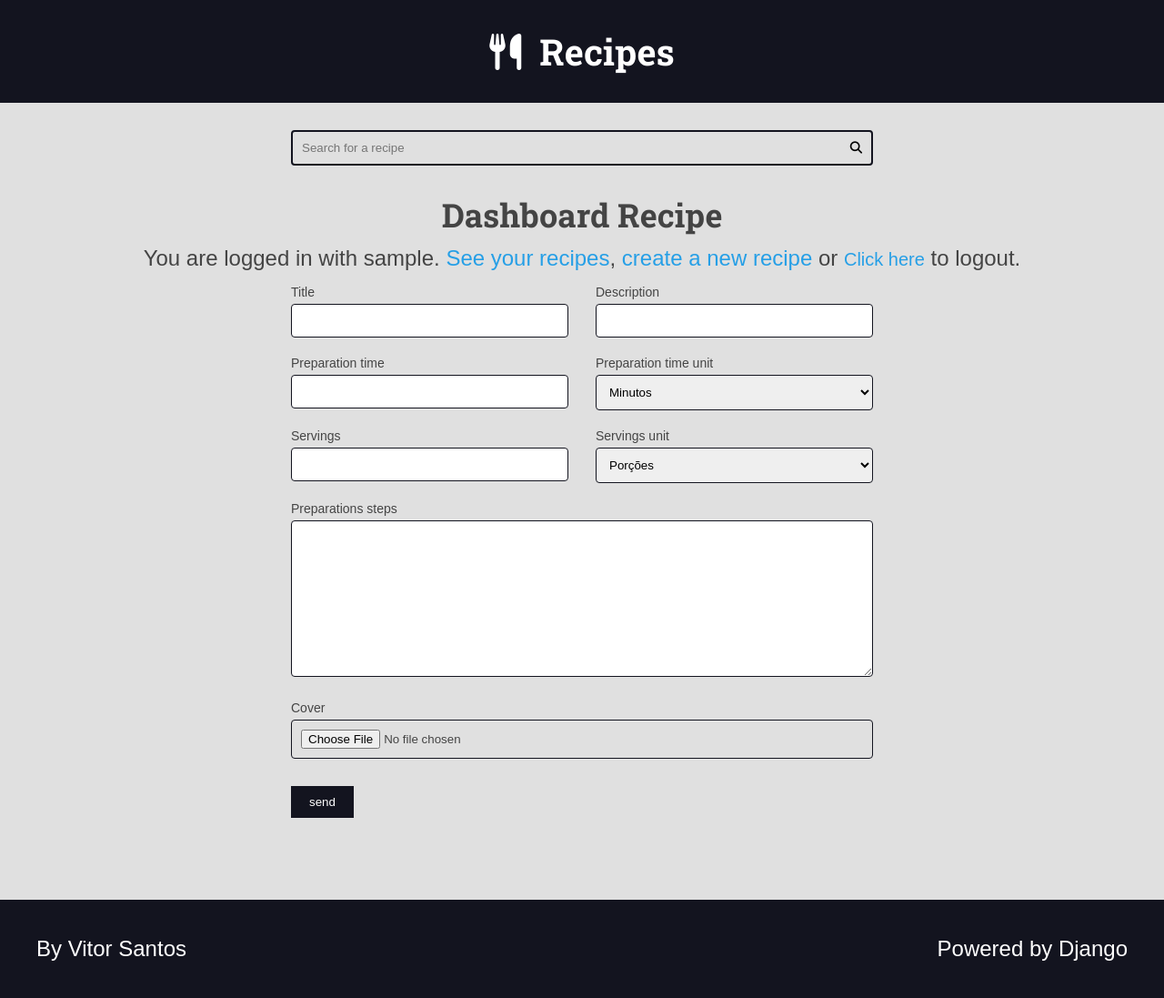
After one commit to vitorsaantos/site_receitas, a Django app: page /authors/dashboard/recipe/new/ in a window 1280 px wide. The commit adds this page. Shown: the whole page at 91% size. Run offline with Django 5.2, Linux system fonts and the light colour scheme; the visitor is signed in with stand-in values (Sample User, id 1); some libraries are stand-ins or nearby versions.

Commit message:
dashboard user
creating area of dashboard  for the user send recipe

```diff
--- /dev/null
+++ b/authors/forms/recipe_form.py
@@ -0,0 +1,45 @@
+from django import forms
+from recipes.models import Recipe
+from utils.django_forms import add_attr
+
+class AuthorRecipeForm(forms.ModelForm):
+    def __init__(self, *args, **kwargs):
+        super().__init__(*args, **kwargs)
+
+        add_attr(self.fields.get('preparations_steps'), 'class', 'span-2')
+        add_attr(self.fields.get('cover'), 'class', 'span-2')
+
+    class Meta:
+        model = Recipe
+        fields = [
+            'title',
+            'description',
+            'preparation_time',
+            'preparation_time_unit',
+            'servings',
+            'servings_unit',
+            'preparations_steps',
+            'cover',
+        ]
+        widgets = {
+            'cover': forms.FileInput(
+                attrs={
+                    'class': 'span-2'
+                }
+            ),
+
+            'servings_unit': forms.Select(
+                choices=(
+                    ('Porções', 'Porções'),
+                    ('Pedaços', 'Pedaços'),
+                    ('Pessoas', 'Pessoas'),
+                )
+            ),
+
+            'preparation_time_unit': forms.Select(
+                choices=(
+                    ('Minutos', 'Minutos'),
+                    ('Horas', 'Horas'),
+                )
+            )
+        }
--- a/authors/templates/authors/pages/dashboard.html
+++ b/authors/templates/authors/pages/dashboard.html
@@ -12,7 +12,7 @@
         <ul>
           {% for recipe in recipes %}
             <li>
-              <a href="#">{{ recipe.title }}</a>
+              <a href={% url 'authors:dashboard_recipe_edit' recipe.id %}>{{ recipe.title }}</a>
             </li>
           {% empty %}
             <li>
--- /dev/null
+++ b/authors/templates/authors/pages/dashboard_recipe.html
@@ -0,0 +1,19 @@
+{% extends "global/base.html" %}
+
+{% block title %}Dashboard Recipe | {% endblock title %}
+
+{% block content %}
+  <div class="main-content center container">
+      <h2>Dashboard Recipe</h2>
+      {% include "global/partials/message.html" %}
+      {% include 'authors/partials/login_message.html' %}
+
+    <div class="left">
+      {% include "global/partials/form.html" %}
+    </div>
+
+  </div>
+
+
+
+{% endblock content %}
--- a/authors/templates/authors/partials/login_message.html
+++ b/authors/templates/authors/partials/login_message.html
@@ -1,6 +1,9 @@
 {% if user.is_authenticated %}
 <div class="login-message">
-    You are logged in with {{ request.user.username }}. Please,
+    You are logged in with
+    {{ request.user.username }}.
+    <a href="{% url 'authors:dashboard' %}">See your recipes</a>,
+    <a href="{% url 'authors:dashboard_recipe_new' %}">create a new recipe</a> or
     <form class="inline-form" action="{% url 'authors:logout' %}" method='POST'>
         {% csrf_token %}
         <input type="hidden" name="username" value="{{ request.user.username }}">
--- a/authors/urls.py
+++ b/authors/urls.py
@@ -10,4 +10,10 @@ urlpatterns = [
     path('login/create/', views.login_create, name='login_create'),
     path('logout/', views.logout_view, name='logout'),
     path('dashboard/', views.dashbord, name='dashboard'),
+    path(
+        'dashboard/recipe/new/',
+        views.dashboard_recipe_new, name='dashboard_recipe_new'
+    ),
+    path('dashboard/recipe/<int:id>/edit/',
+         views.dashbord_recipe_edit, name='dashboard_recipe_edit'),
 ]
--- a/authors/views.py
+++ b/authors/views.py
@@ -5,6 +5,7 @@ from django.urls import reverse
 from django.contrib.auth import authenticate, login, logout
 from django.contrib.auth.decorators import login_required
 from recipes.models import Recipe
+from authors.forms.recipe_form import AuthorRecipeForm
 
 
 from .forms import LoginForm, RegisterForm
@@ -91,3 +92,71 @@ def dashbord(request):
         'recipes': recipes,
         }
     )
+
+@login_required(login_url='authors:login', redirect_field_name='next')
+def dashbord_recipe_edit(request, id):
+    recipe = Recipe.objects.filter(
+        is_published=False,
+        author=request.user,
+        pk=id
+    ).first()
+
+    if not recipe:
+        raise Http404()
+
+    form = AuthorRecipeForm(
+        data=request.POST or None,
+        files=request.FILES or None,
+        instance=recipe
+    )
+
+    if form.is_valid():
+        # Agora, o form é válido e eu posso tentar salvar
+        recipe = form.save(commit=False)
+
+        recipe.author = request.user
+        recipe.preparetion_steps_is_html = False
+        recipe.is_published = False
+
+        recipe.save()
+
+        messages.success(request, 'Sua receita foi salva com sucesso!')
+        return redirect(reverse('authors:dashboard_recipe_edit', args=(id,)))
+
+    return render(
+        request,
+        'authors/pages/dashboard_recipe.html',
+    context={
+            'form': form,
+        }
+    )
+
+@login_required(login_url='authors:login', redirect_field_name='next')
+def dashboard_recipe_new(request):
+    form = AuthorRecipeForm(
+        data=request.POST or None,
+        files=request.FILES or None,
+    )
+
+    if form.is_valid():
+        recipe: Recipe = form.save(commit=False)
+
+        recipe.author = request.user
+        recipe.preparation_steps_is_html = False
+        recipe.is_published = False
+
+        recipe.save()
+
+        messages.success(request, 'Salvo com sucesso!')
+        return redirect(
+            reverse('authors:dashboard_recipe_edit', args=(recipe.id,))
+        )
+
+    return render(
+        request,
+        'authors/pages/dashboard_recipe.html',
+        context={
+            'form': form,
+            'form_action': reverse('authors:dashboard_recipe_new')
+        }
+    )
--- a/base_static/global/css/styles.css
+++ b/base_static/global/css/styles.css
@@ -64,6 +64,15 @@ body {
 
 h1, h2, h3, h4, h5, h6 {
     font-family: var(--font-headings);
+}
+
+img {
+    max-width: 100%;
+}
+
+a {
+    color: var(--color-primary);
+    text-decoration: none;
 }
 
 .container {
@@ -323,7 +332,9 @@ h1, h2, h3, h4, h5, h6 {
     color: var(--color-error-dark);
 }
 
-.form-content input {
+.form-content input,
+.form-content textarea,
+.form-content select {
     width: 100%;
     padding: 10px;
     border-radius: 4px;
@@ -355,6 +366,10 @@ h1, h2, h3, h4, h5, h6 {
 .inline-form {
     display: inline;
 
+}
+
+.span-2 {
+    grid-column: span 2;
 }
 
 /* Messages */
@@ -431,6 +446,10 @@ h1, h2, h3, h4, h5, h6 {
     text-align: center;
 }
 
+.left {
+    text-align: left;
+}
+
 .m-x {
     margin: 0 var(--spacing-gutter-medium);
 }
--- a/base_templates/global/partials/form.html
+++ b/base_templates/global/partials/form.html
@@ -1,10 +1,13 @@
 <div class="main-content container">
-    <form class="main-form" action="{{ form_action }}" method="POST">
+    <form class="main-form"
+    action="{{ form_action }}"
+    method="POST"
+    enctype="multipart/form-data">
         {% csrf_token %}
 
         <div class="form-content form-content-grid">
             {% for field in form %}
-                <div class="form-grup">
+                <div class="form-grup {{ field.field.widget.attrs.class }}">
                     <label for="{{ field.id_for_label}}">{{ field.label }}</label>
                     {{field}}
 
@@ -14,6 +17,12 @@
 
                     {{ field.errors }}
                 </div>
+
+                {% if field.name == 'cover' and field.value.url %}
+                    <div class="span-2">
+                        <img src="{{ field.value.url }}" alt="Capa para {{ recipe.title }}">
+                    </div>
+                {% endif %}
             {% endfor %}
         </div>
 
```
